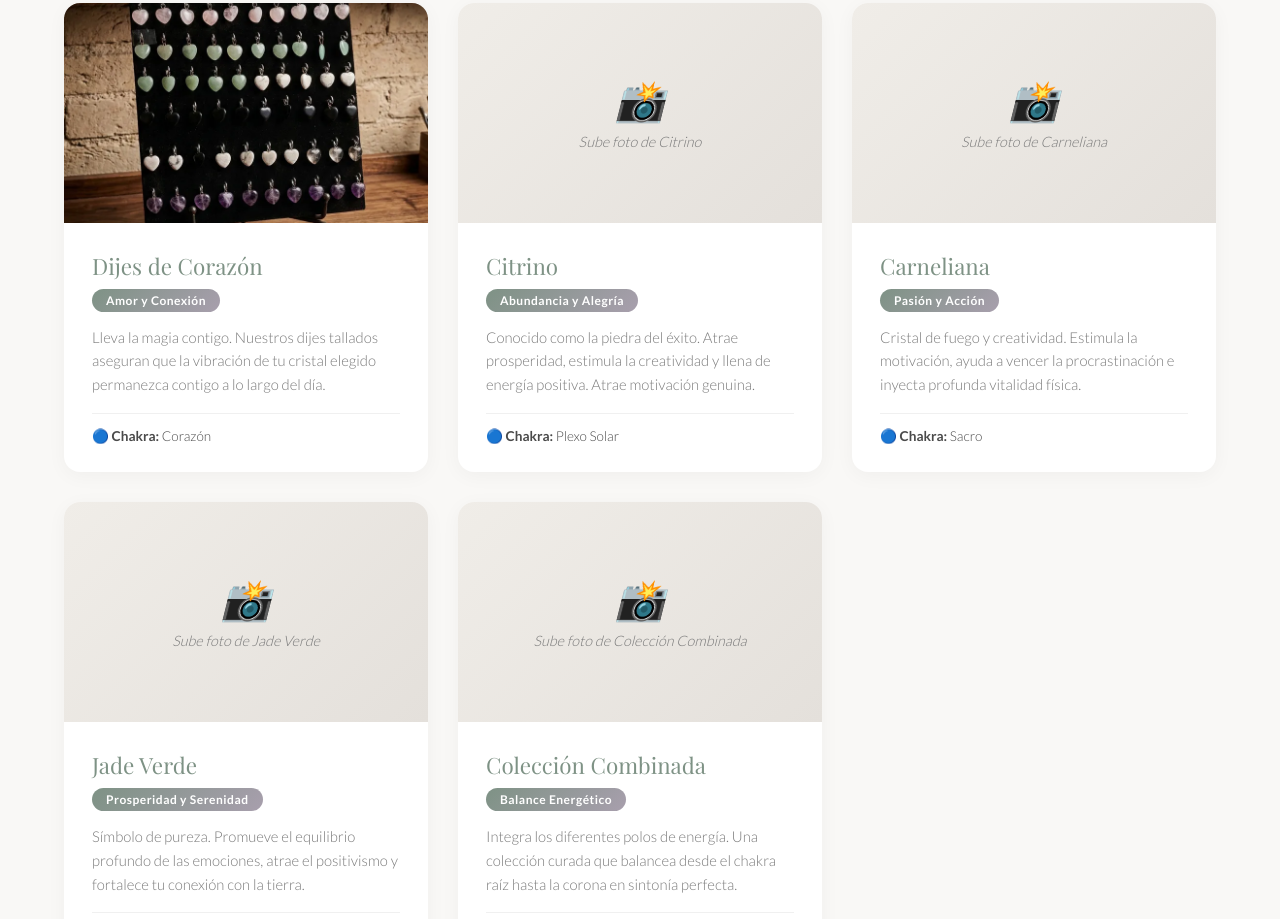
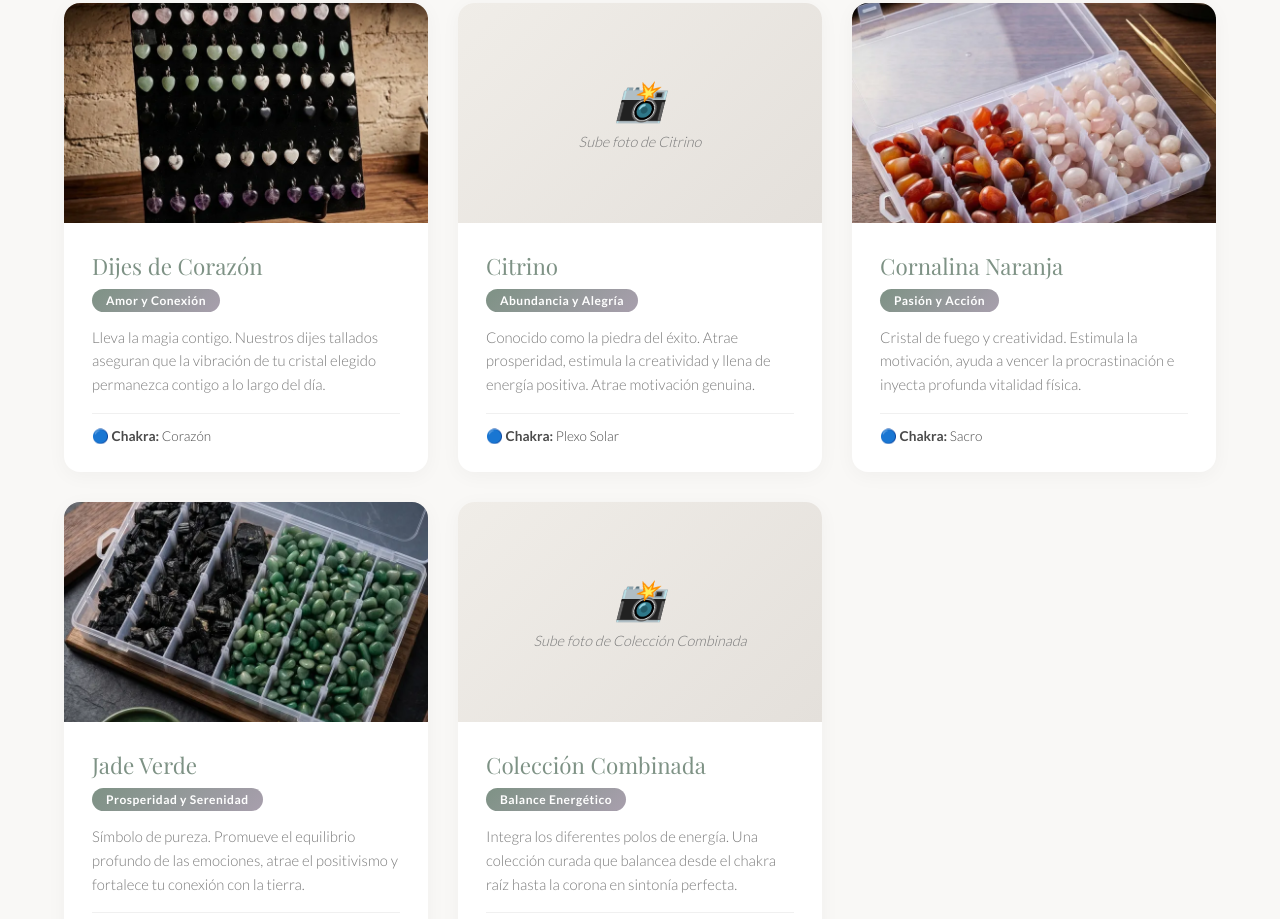
Before and after one commit to Karma13022025/botaniaPage, a Next.js app: page /cuarzos in a window 1280 px wide. Shown: the part 1000-1919 px from the top of the page. Built offline with nearby package versions, Linux system fonts and the light colour scheme; a web font is replaced by a local one.

Commit message:
Ajustes en fotos y FAQ

```diff
--- a/src/app/contacto/page.js
+++ b/src/app/contacto/page.js
@@ -84,7 +84,7 @@ export default function Contacto() {
                     <div className={styles.faqCard}>
                         <h3>¿Cuánto dura una sesión?</h3>
                         {/* PLACEHOLDER */}
-                        <p>Las sesiones varían de 45 minutos a 1.5 horas dependiendo de la terapia seleccionada.</p>
+                        <p>Las sesiones varían de 45 minutos a 60 minutos dependiendo de la terapia seleccionada.</p>
                     </div>
                     <div className={styles.faqCard}>
                         <h3>¿Qué debo llevar?</h3>
--- a/src/app/cuarzos/page.js
+++ b/src/app/cuarzos/page.js
@@ -51,15 +51,15 @@ const cuarzos = [
     chakra: 'Plexo Solar',
   },
   {
-    nombre: 'Carneliana',
-    imagen: null, // PLACEHOLDER
+    nombre: 'Cornalina Naranja',
+    imagen: '/images/cuarzos/cristales-rojos-rosas.webp',
     propiedad: 'Pasión y Acción',
     descripcion: 'Cristal de fuego y creatividad. Estimula la motivación, ayuda a vencer la procrastinación e inyecta profunda vitalidad física.',
     chakra: 'Sacro',
   },
   {
     nombre: 'Jade Verde',
-    imagen: null, // PLACEHOLDER
+    imagen: '/images/cuarzos/cristales-verdes-negros.webp',
     propiedad: 'Prosperidad y Serenidad',
     descripcion: 'Símbolo de pureza. Promueve el equilibrio profundo de las emociones, atrae el positivismo y fortalece tu conexión con la tierra.',
     chakra: 'Corazón',
--- a/src/app/terapias/page.js
+++ b/src/app/terapias/page.js
@@ -32,14 +32,14 @@ export default function Terapias() {
         <div className={styles.terapiasGrid}>
           <Tarjeta
             titulo="Masaje Relajante"
-            descripcion="Terapia suave con aceites esenciales de lavanda y eucalipto para liberar la tensión muscular y mental acumulada."
+            descripcion="Terapia suave con aceites neutros para liberar la tensión muscular y mental acumulada."
             textoBoton="Agendar Masaje"
             imagen={{ src: '/images/terapias/masaje-relajante-tarjeta.webp', alt: 'Masaje Relajante' }}
           />
 
           <Tarjeta
             titulo="Piedras Calientes"
-            descripcion="Técnica milenaria que utiliza piedras volcánicas a temperatura ideal para descontracturar los músculos profundos."
+            descripcion="Técnica milenaria que utiliza piedras de basalto a temperatura ideal para descontracturar los músculos profundos."
             textoBoton="Agendar Terapia"
             imagen={{ src: '/images/terapias/piedras-calientes.webp', alt: 'Masaje con Piedras Calientes' }}
           />
```
Also changed, not shown: public/images/cuarzos/citrino.jpg (added).
